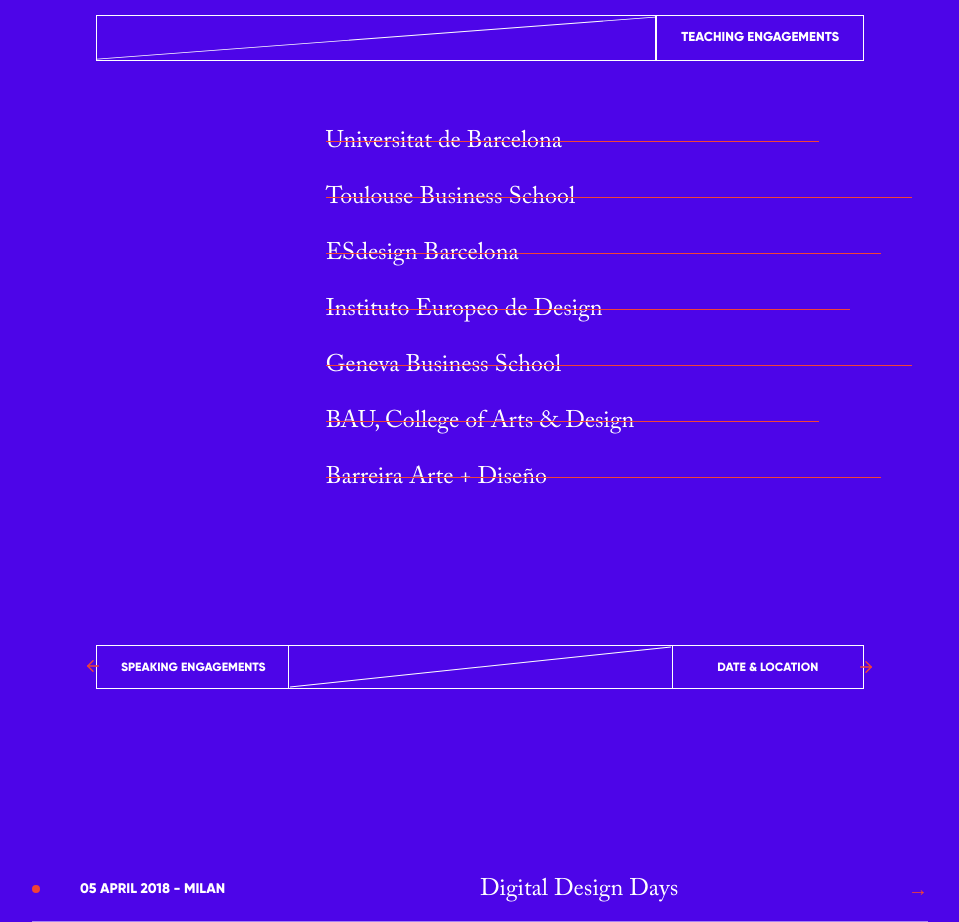
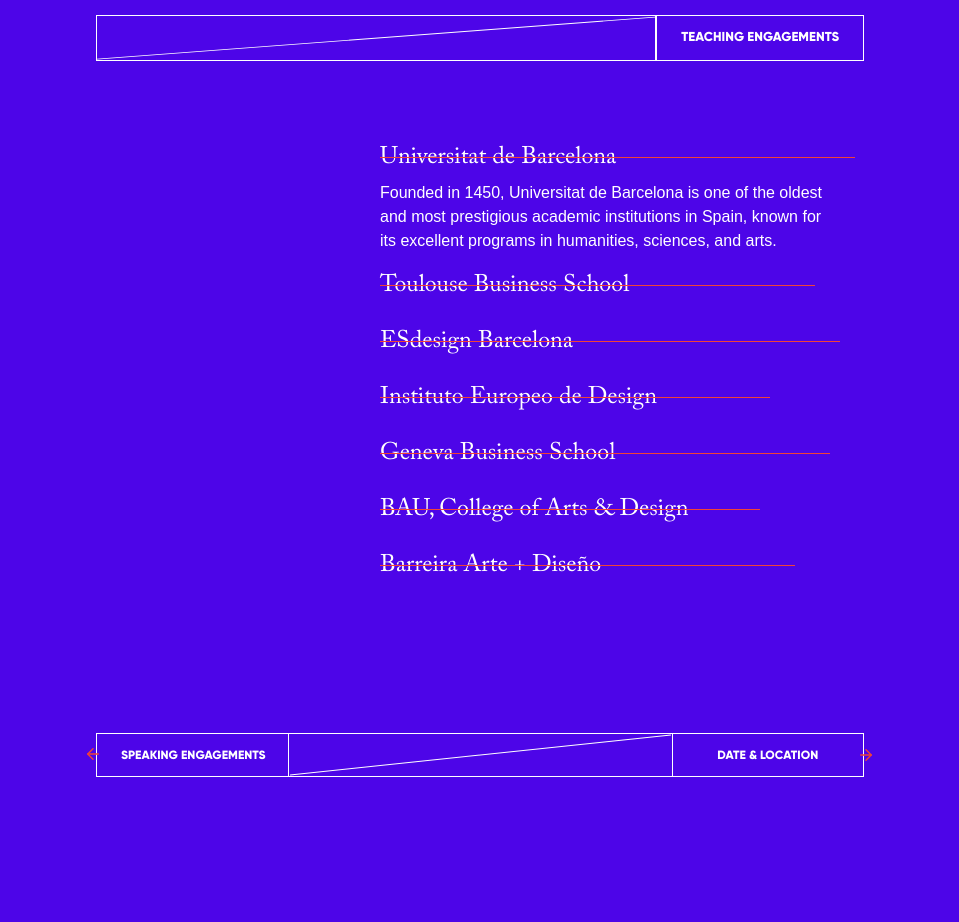
Before and after one commit to ArnabShikder24/dotlung-frontend, a Next.js app: page /learn-with-dot in a window 1280 px wide. Shown: the part 1540-2462 px from the top of the page, without its empty margins (160-1119 px from the left). Built offline with nearby package versions, Linux system fonts and the light colour scheme; a web font is replaced by a local one.

Commit message:
accordion added to all page

```diff
--- a/src/app/about/page.tsx
+++ b/src/app/about/page.tsx
@@ -3,7 +3,6 @@ import Image from "next/image";
 import React, { useState } from "react";
 import { motion } from "framer-motion";
 import DotImage from "../../assets/images/about.png";
-import Link from "next/link";
 import { PathNames } from "../../routes/index.route";
 import DotSection from "../../components/DotSection";
 
@@ -89,37 +88,12 @@ const WorkWithDot = () => {
         </div>
       </div>
 
-
-
-      <div className="md:flex items-center justify-center font-gilroy mt-40 mb-40 hidden">
-        <div className="max-w-3xl flex-1 mx-5 lg:mx-20 text-[0.75rem]">
-          <div className="relative">
-            <div className="border border-white flex w-full">
-              <Link
-                href={PathNames.learnWithDot}
-                className="w-[30%] lg:w-1/4 px-6 py-3 text-white hover:text-secondary transition-colors text-center border-r border-white"
-              >
-                LEARN WITH DOT
-              </Link>
-
-              <div className="w-[40%] lg:w-1/2 relative">
-                <div className="absolute w-full h-[1px] bg-white transform -rotate-[5.8deg] top-1/2 -translate-y-1/2 z-10"></div>
-                <div className="h-full" />
-              </div>
-
-              <div className="relative w-[30%] lg:w-1/4">
-                <Link
-                  href={PathNames.workWithDot}
-                  className="block px-6 py-3 text-white hover:text-secondary transition-colors text-center border-l border-white"
-                >
-                  WORK WITH DOT
-                </Link>
-              </div>
-            </div>
-          </div>
-        </div>
-      </div>
-      <DotSection />
+      <DotSection
+        bottomLeftText="LEARN WITH DOT"
+        bottomLeftLink={PathNames.learnWithDot}
+        topRightText="WORK WITH DOT"
+        topRightLink={PathNames.workWithDot}
+      />
     </div>
   );
 };
--- a/src/app/learn-with-dot/page.tsx
+++ b/src/app/learn-with-dot/page.tsx
@@ -7,6 +7,7 @@ import { motion } from "framer-motion";
 import { PathNames } from "../../routes/index.route";
 import DotSection from "../../components/DotSection";
 import SectionHeader from "../../components/SectionHeader";
+import AccordionItem from "../../components/AccordionItem";
 
 const LearnWithDot = () => {
   const [mousePosition, setMousePosition] = useState({ x: 0, y: 0 });
@@ -14,15 +15,60 @@ const LearnWithDot = () => {
   const handleMouseMove = (event) => {
     setMousePosition({ x: event.clientX, y: event.clientY });
   };
+  // const tableItems = [
+  //   { width: "160%", title: "Universitat de Barcelona" },
+  //   { width: "190%", title: "Toulouse Business School" },
+  //   { width: "180%", title: "ESdesign Barcelona" },
+  //   { width: "170%", title: "Instituto Europeo de Design" },
+  //   { width: "190%", title: "Geneva Business School" },
+  //   { width: "160%", title: "BAU, College of Arts & Design" },
+  //   { width: "180%", title: "Barreira Arte + Diseño" },
+  // ];
+
   const tableItems = [
-    { width: "160%", title: "Universitat de Barcelona" },
-    { width: "190%", title: "Toulouse Business School" },
-    { width: "180%", title: "ESdesign Barcelona" },
-    { width: "170%", title: "Instituto Europeo de Design" },
-    { width: "190%", title: "Geneva Business School" },
-    { width: "160%", title: "BAU, College of Arts & Design" },
-    { width: "180%", title: "Barreira Arte + Diseño" },
+  {
+    width: "95%",
+    title: "Universitat de Barcelona",
+    content: "Founded in 1450, Universitat de Barcelona is one of the oldest and most prestigious academic institutions in Spain, known for its excellent programs in humanities, sciences, and arts."
+  },
+  {
+    width: "87%",
+    title: "Toulouse Business School",
+    content: "A triple-accredited business school established in 1903, offering innovative programs focused on sustainable business practices, entrepreneurship, and global management."
+  },
+  {
+    width: "92%",
+    title: "ESdesign Barcelona",
+    content: "A specialized design school in the heart of Barcelona focusing on graphic design, digital design, and creative direction with strong industry connections."
+  },
+  {
+    width: "78%",
+    title: "Instituto Europeo de Design",
+    content: "IED is an international network of design schools with a campus in Barcelona that offers programs in fashion, visual communication, and product design with an innovative methodology."
+  },
+  {
+    width: "90%",
+    title: "Geneva Business School",
+    content: "A dynamic international business school with campuses in Barcelona, Geneva, and Madrid, offering practical business education with a focus on digital innovation."
+  },
+  {
+    width: "76%",
+    title: "BAU, College of Arts & Design",
+    content: "A center for higher education in design located in Barcelona's Poblenou district, featuring experimental approaches to design thinking and creative practices."
+  },
+  {
+    width: "83%",
+    title: "Barreira Arte + Diseño",
+    content: "A leading educational institution that combines traditional arts with modern design disciplines to create innovative programs that bridge art, design, and technology."
+  }
   ];
+  // State to track which accordion item is currently open
+  const [activeIndex, setActiveIndex] = useState(0);
+
+  // Toggle accordion function
+  const toggleAccordion = (index: number | null) => {
+    setActiveIndex(activeIndex === index ? null : index);
+  };
 
   const events = [
     { date: "05 APRIL 2018", location: "MILAN", name: "Digital Design Days" },
@@ -111,19 +157,16 @@ const LearnWithDot = () => {
 
       <SectionHeader title="TEACHING ENGAGEMENTS" />
 
-      <div className="flex mx-5 lg:justify-center mt-16 overflow-hidden">
-        <div className="text-white text-2xl">
-          {tableItems.map((data, index) => (
-            <div key={index} className="mb-4 relative">
-                <span className="block pb-2  cursor-pointer lg:hover:text-secondary font-caslon">{data.title}</span>
-                <div
-                className="border-b-[1px] border-secondary absolute top-4"
-                style={{
-                    width: data.width,
-                }}
-                ></div>
-            </div>
-          ))}
+      <div className="flex mx-5 lg:justify-center mt-16 overflow-hidden lg:ml-[320px]">
+        <div className="text-white text-2xl max-w-[500px]">
+          {tableItems.map((item, index) => (
+          <AccordionItem
+            key={index}
+            item={item}
+            isActive={activeIndex === index}
+            onToggle={() => toggleAccordion(index)}
+          />
+        ))}
         </div>
       </div>
 
--- a/src/app/work-with-dot/page.tsx
+++ b/src/app/work-with-dot/page.tsx
@@ -61,10 +61,10 @@ const WorkWithDot = () => {
   ];
 
   // State to track which accordion item is currently open
-  const [activeIndex, setActiveIndex] = useState(0); // Default to Motionographer being open
+  const [activeIndex, setActiveIndex] = useState(0);
 
   // Toggle accordion function
-  const toggleAccordion = (index) => {
+  const toggleAccordion = (index: number | null) => {
     setActiveIndex(activeIndex === index ? null : index);
   };
 
```
